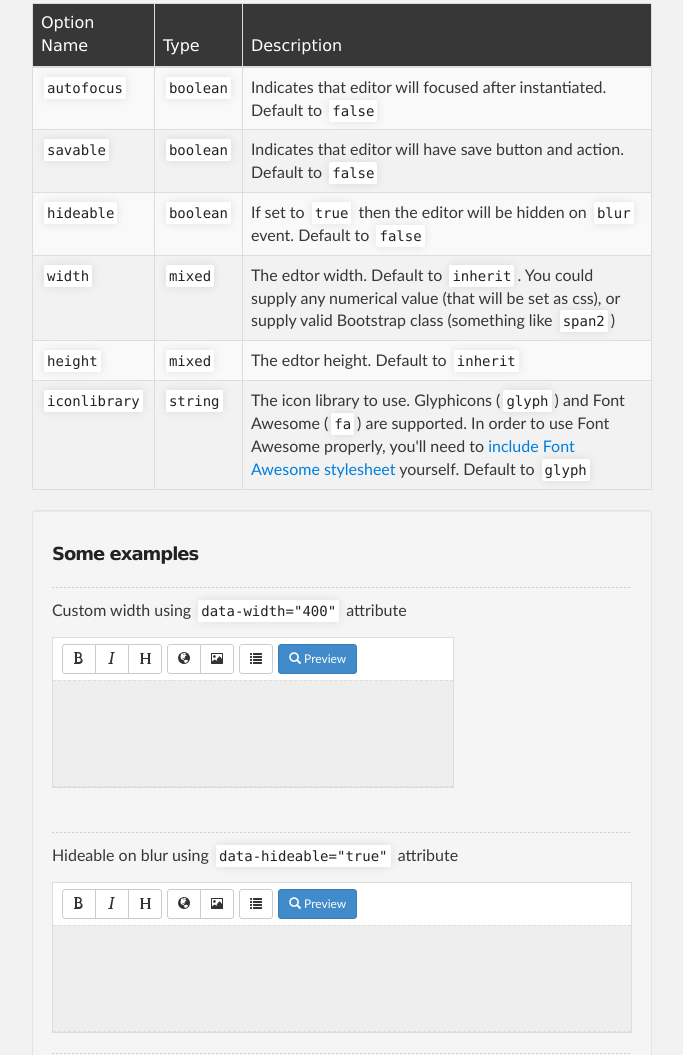
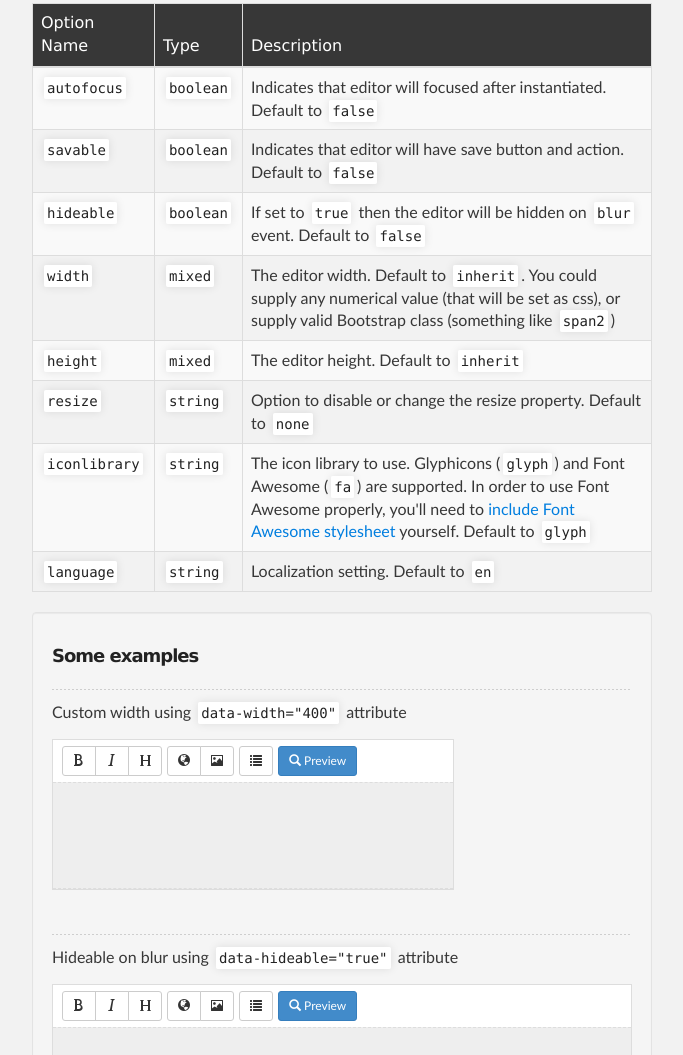
Before and after one commit to refactory-id/bootstrap-markdown, a website with bundled scripts: page index.html in a window 1280 px wide. Shown: the part 2288-3343 px from the top of the page, without its empty margins (298-981 px from the left). Built offline with nearby package versions, Linux system fonts and the light colour scheme.

Commit message:
Update doc

```diff
--- a/index.html
+++ b/index.html
@@ -149,14 +149,21 @@ Enjoy!</textarea>
                 <code>width</code>
               </td>
               <td><code>mixed</code></td>
-              <td>The edtor width. Default to <code>inherit</code>. You could supply any numerical value (that will be set as css), or supply valid Bootstrap class (something like <code>span2</code>)</td>
+              <td>The editor width. Default to <code>inherit</code>. You could supply any numerical value (that will be set as css), or supply valid Bootstrap class (something like <code>span2</code>)</td>
             </tr>
             <tr>
               <td>
                 <code>height</code>
               </td>
               <td><code>mixed</code></td>
-              <td>The edtor height. Default to <code>inherit</code></td>
+              <td>The editor height. Default to <code>inherit</code></td>
+            </tr>
+            <tr>
+              <td>
+                <code>resize</code>
+              </td>
+              <td><code>string</code></td>
+              <td>Option to disable or change the resize property. Default to <code>none</code></td>
             </tr>
             <tr>
               <td>
@@ -164,6 +171,13 @@ Enjoy!</textarea>
               </td>
               <td><code>string</code></td>
               <td>The icon library to use. Glyphicons (<code>glyph</code>) and Font Awesome (<code>fa</code>) are supported. In order to use Font Awesome properly, you'll need to <a href="http://fontawesome.io/get-started/">include Font Awesome stylesheet</a> yourself. Default to <code>glyph</code></td>
+            </tr>
+            <tr>
+              <td>
+                <code>language</code>
+              </td>
+              <td><code>string</code></td>
+              <td>Localization setting. Default to <code>en</code></td>
             </tr>
           </tbody>
         </table>
```
